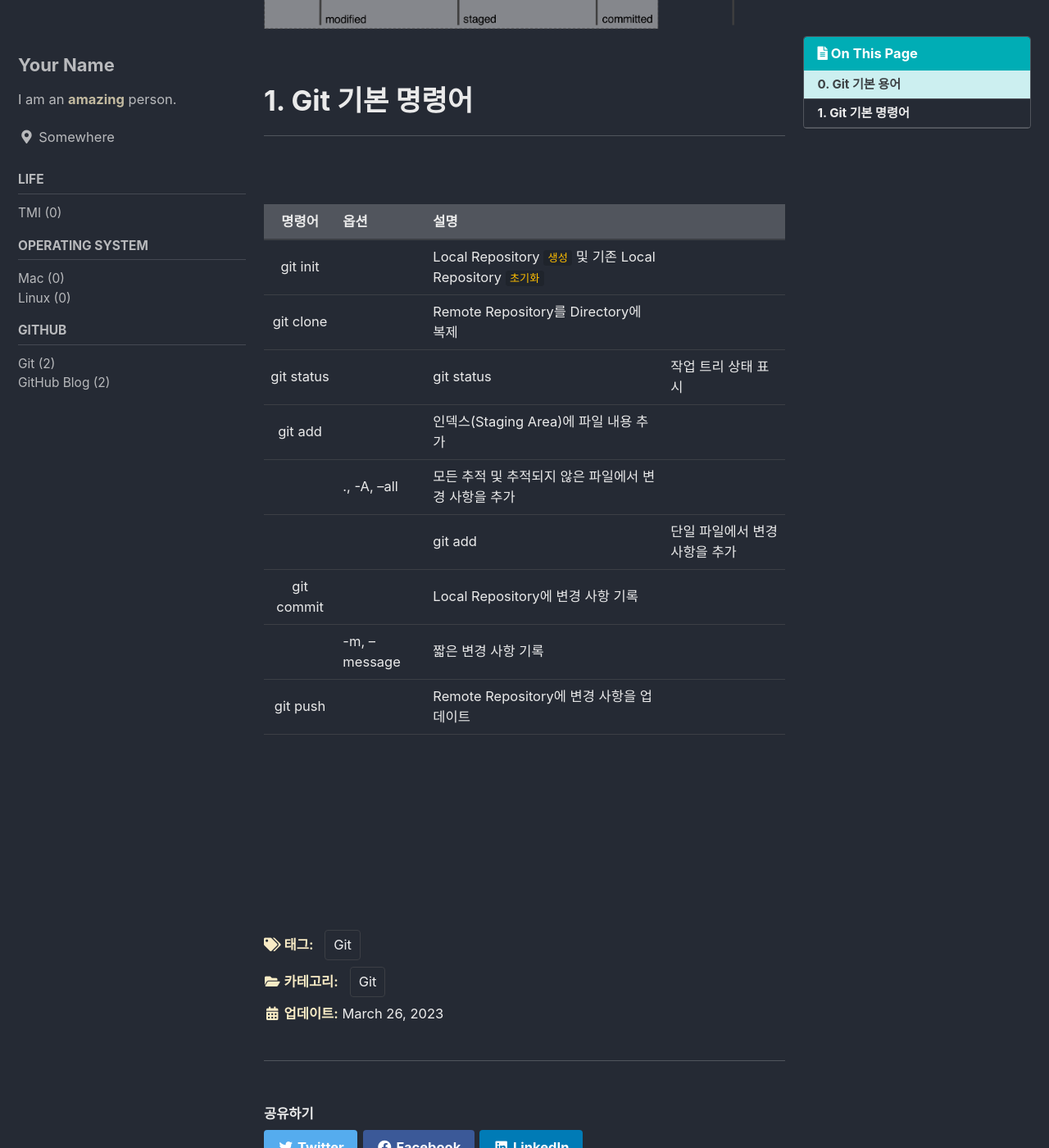
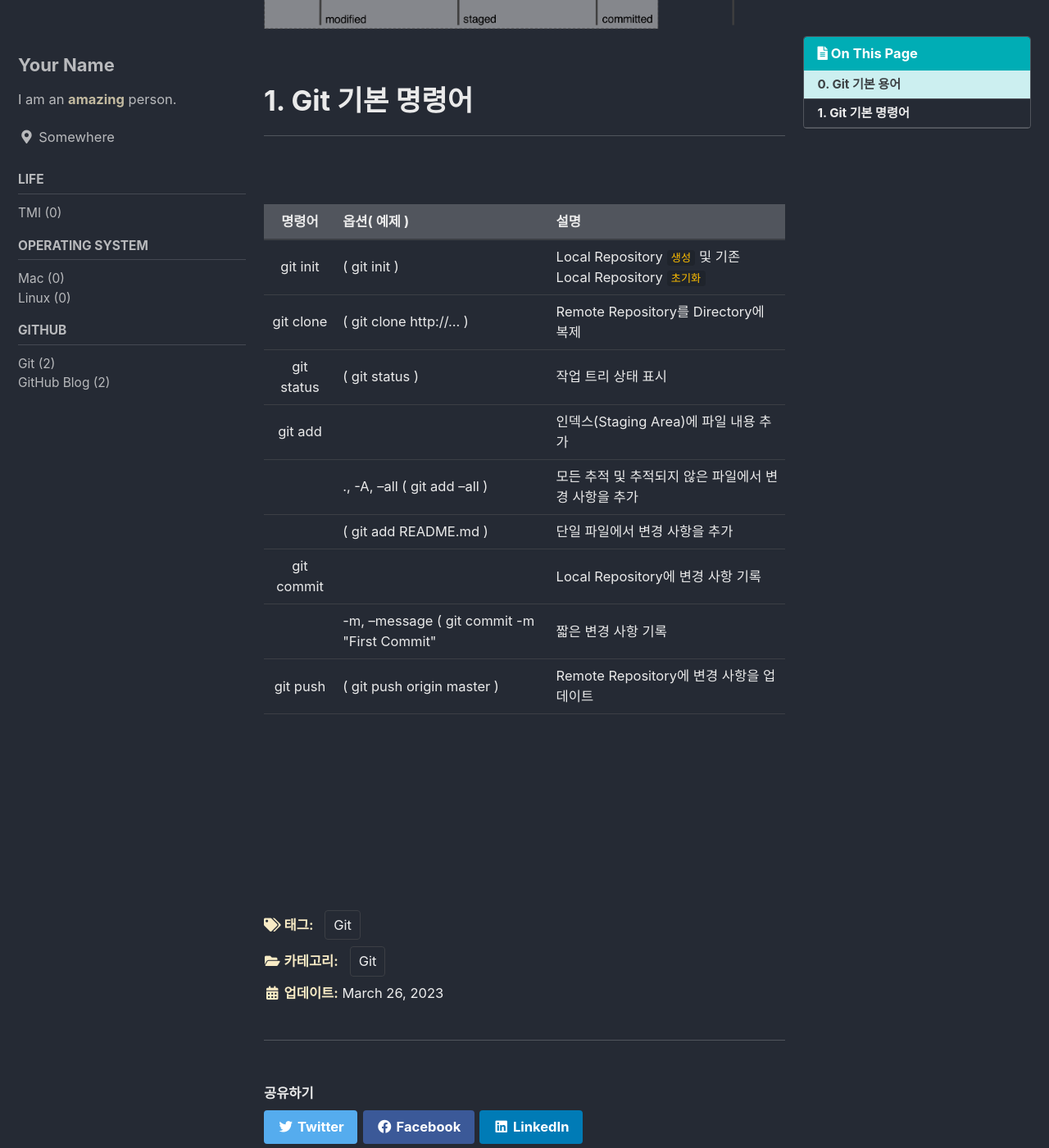
Before and after one commit to nuclearmonkey21/nuclearmonkey21.github.io, a Jekyll site: the page built from _posts/github/git/2023-03-26-git1-command.md, in a window 1280 px wide and 1400 px high, scrolled down 1072 px. Shown: the whole window at 82% size. Built offline with Jekyll 4.4.1, drawn with Linux system fonts in a browser that asks for light colours; cached includes are drawn as plain includes.

Commit message:
post(git1): modify post

```diff
--- a/_posts/github/git/2023-03-26-git1-command.md
+++ b/_posts/github/git/2023-03-26-git1-command.md
@@ -36,17 +36,17 @@ last_modified_at: 2023-03-26
 ---
 <br>
 
-| 명령어 | 옵션 | 설명 |
+| 명령어 | 옵션( 예제 ) | 설명 |
 |:---:|:---|:---|
-| git init || Local Repository `생성` 및 기존 Local Repository `초기화` |
-| git clone <repo> || Remote Repository를 Directory에 복제 |
-| git status || git status | 작업 트리 상태 표시 |
+| git init | ( git init ) | Local Repository `생성` 및 기존 Local Repository `초기화` |
+| git clone <repo> | ( git clone http://... ) | Remote Repository를 Directory에 복제 |
+| git status | ( git status ) | 작업 트리 상태 표시 |
 | git add || 인덱스(Staging Area)에 파일 내용 추가 |
-|| ., -A, --all | 모든 추적 및 추적되지 않은 파일에서 변경 사항을 추가 |
-|| <pathspec> | git add <pathspec> | 단일 파일에서 변경 사항을 추가 |
+|| ., -A, --all ( git add --all ) | 모든 추적 및 추적되지 않은 파일에서 변경 사항을 추가 |
+|| <pathspec> ( git add README.md ) | 단일 파일에서 변경 사항을 추가 |
 | git commit || Local Repository에 변경 사항 기록 |
-|| -m, --message <message> | 짧은 변경 사항 기록 |
-| git push <remote> <branch> ||Remote Repository에 변경 사항을 업데이트 |
+|| -m, --message <message> ( git commit -m "First Commit" | 짧은 변경 사항 기록 |
+| git push <remote> <branch> | ( git push origin master ) |Remote Repository에 변경 사항을 업데이트 |
 
 
 <br><br>
```
